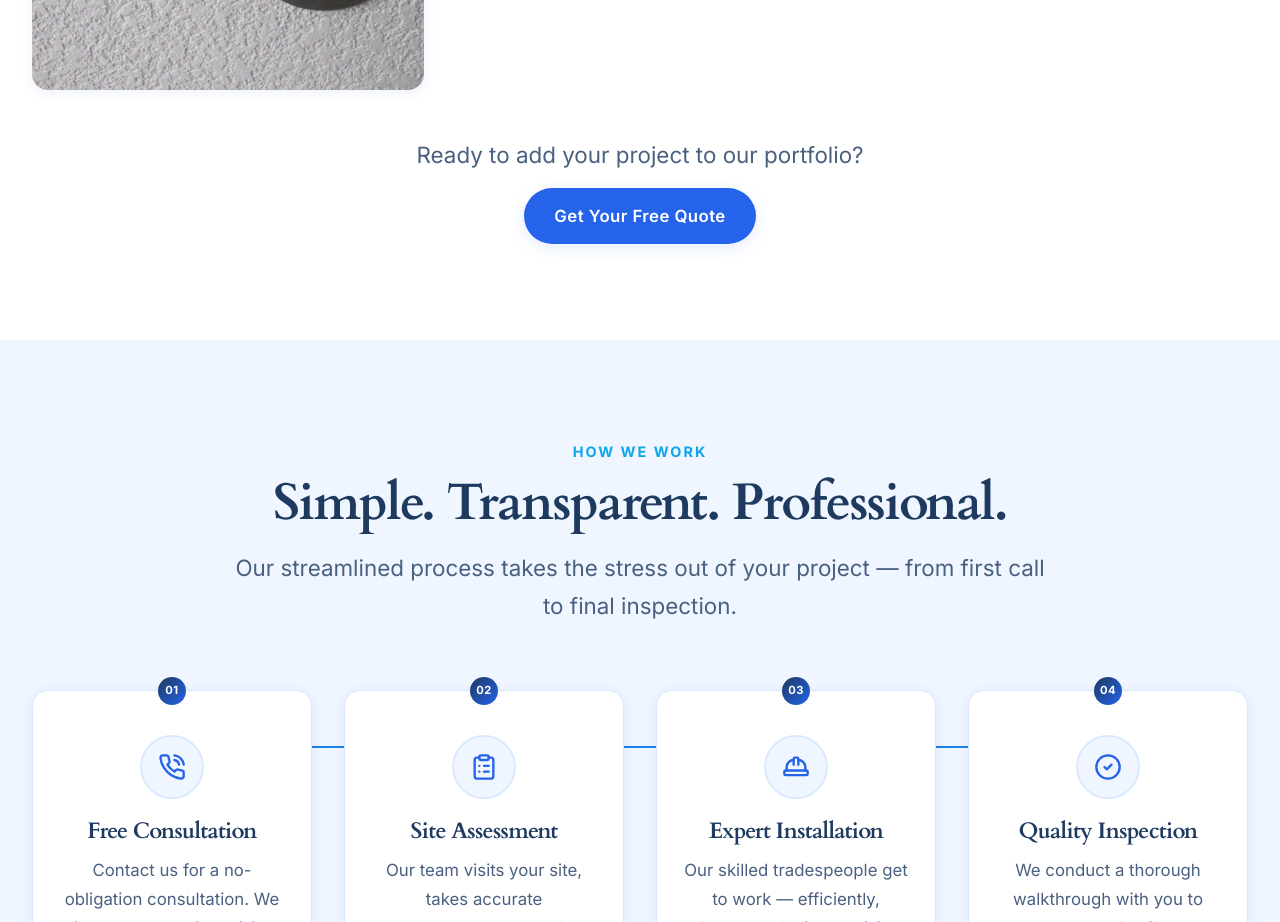
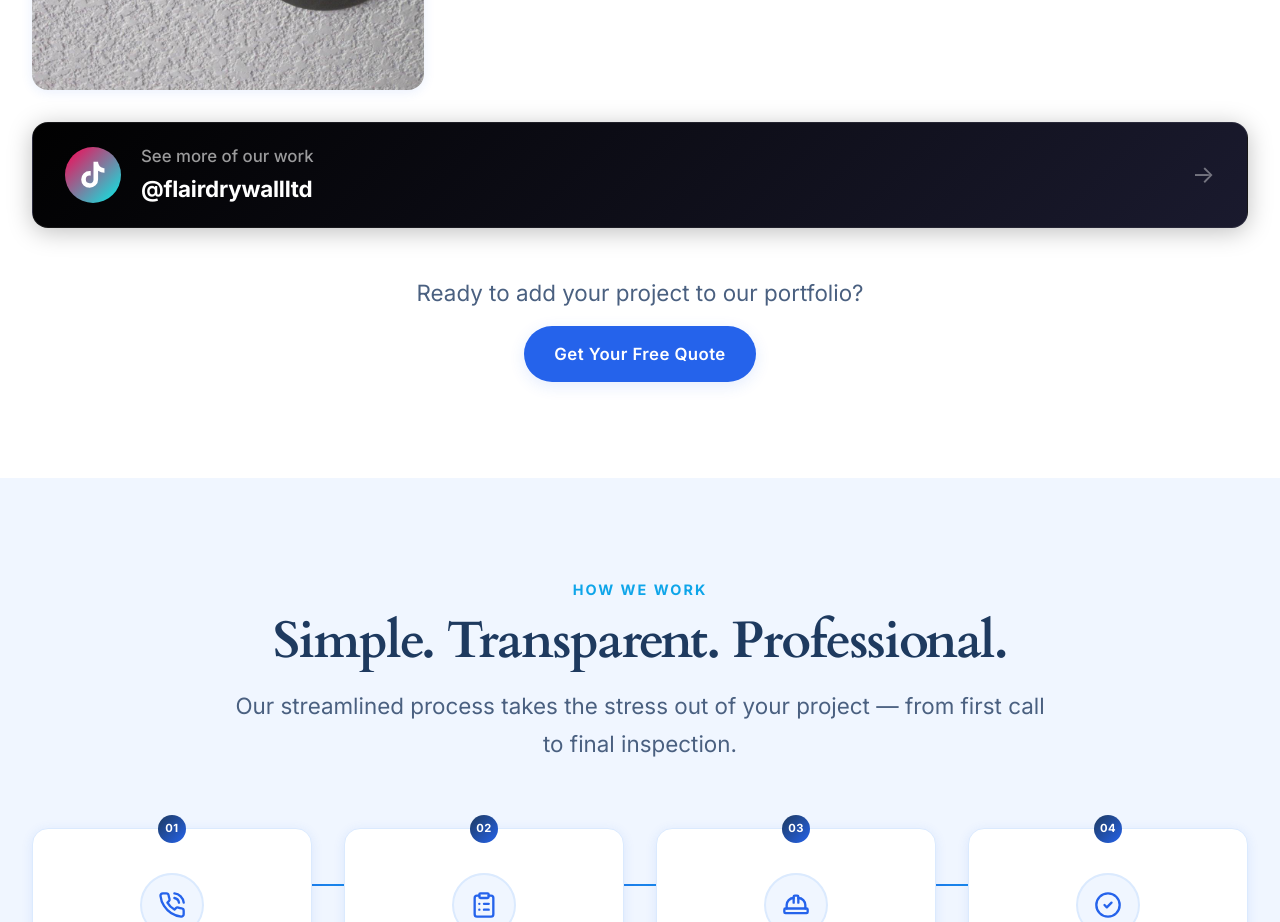
Before and after one commit to flairdrywallltdweb-beep/flair-drywall-website, a React (Vite) app: page / in a window 1280 px wide. Shown: the part 5220-6142 px from the top of the page. Built offline with nearby package versions, Linux system fonts and the light colour scheme.

Commit message:
feat: add TikTok banner to gallery section

```diff
--- a/src/components/Gallery.tsx
+++ b/src/components/Gallery.tsx
@@ -105,6 +105,29 @@ export default function Gallery() {
             </motion.div>
           ))}
         </motion.div>
+
+        {/* TikTok banner */}
+        <motion.a
+          href="https://www.tiktok.com/@flairdrywallltd"
+          target="_blank"
+          rel="noopener noreferrer"
+          className="gallery__tiktok"
+          initial={{ opacity: 0, y: 24 }}
+          animate={inView ? { opacity: 1, y: 0 } : {}}
+          transition={{ duration: 0.5, delay: 0.5 }}
+          whileHover={{ scale: 1.02, transition: { type: 'spring', stiffness: 350, damping: 25 } }}
+        >
+          <div className="gallery__tiktok-icon" aria-hidden="true">
+            <svg width="32" height="32" viewBox="0 0 24 24" fill="currentColor">
+              <path d="M19.59 6.69a4.83 4.83 0 01-3.77-4.25V2h-3.45v13.67a2.89 2.89 0 01-2.88 2.5 2.89 2.89 0 01-2.89-2.89 2.89 2.89 0 012.89-2.89c.28 0 .54.04.79.1V9.01a6.33 6.33 0 00-.79-.05 6.34 6.34 0 00-6.34 6.34 6.34 6.34 0 006.34 6.34 6.34 6.34 0 006.33-6.34V8.87a8.16 8.16 0 004.77 1.52V6.94a4.85 4.85 0 01-1-.25z"/>
+            </svg>
+          </div>
+          <div className="gallery__tiktok-text">
+            <span className="gallery__tiktok-label">See more of our work</span>
+            <span className="gallery__tiktok-handle">@flairdrywallltd</span>
+          </div>
+          <span className="gallery__tiktok-arrow">→</span>
+        </motion.a>
 
         {/* CTA below grid */}
         <motion.div
@@ -250,6 +273,58 @@ export default function Gallery() {
           border-radius: var(--radius-full);
           border: 1px solid rgba(255,255,255,0.2);
         }
+        .gallery__tiktok {
+          display: flex;
+          align-items: center;
+          gap: 1.25rem;
+          margin-top: 2rem;
+          padding: 1.25rem 2rem;
+          background: linear-gradient(135deg, #010101 0%, #1a1a2e 100%);
+          border-radius: var(--radius-xl);
+          border: 1px solid rgba(255,255,255,0.08);
+          text-decoration: none;
+          cursor: pointer;
+          box-shadow: 0 4px 24px rgba(0,0,0,0.25);
+        }
+        .gallery__tiktok-icon {
+          width: 56px;
+          height: 56px;
+          border-radius: 50%;
+          background: linear-gradient(135deg, #ff0050, #00f2ea);
+          display: flex;
+          align-items: center;
+          justify-content: center;
+          color: #fff;
+          flex-shrink: 0;
+        }
+        .gallery__tiktok-text {
+          display: flex;
+          flex-direction: column;
+          gap: 0.2rem;
+          flex: 1;
+        }
+        .gallery__tiktok-label {
+          font-size: var(--text-sm);
+          color: rgba(255,255,255,0.6);
+          font-weight: 500;
+        }
+        .gallery__tiktok-handle {
+          font-size: var(--text-lg);
+          font-weight: 700;
+          color: #fff;
+          letter-spacing: -0.01em;
+        }
+        .gallery__tiktok-arrow {
+          font-size: 1.5rem;
+          color: rgba(255,255,255,0.4);
+          transition: transform 0.2s ease, color 0.2s ease;
+          flex-shrink: 0;
+        }
+        .gallery__tiktok:hover .gallery__tiktok-arrow {
+          transform: translateX(4px);
+          color: #00f2ea;
+        }
+
         .gallery__cta {
           display: flex;
           flex-direction: column;
```
